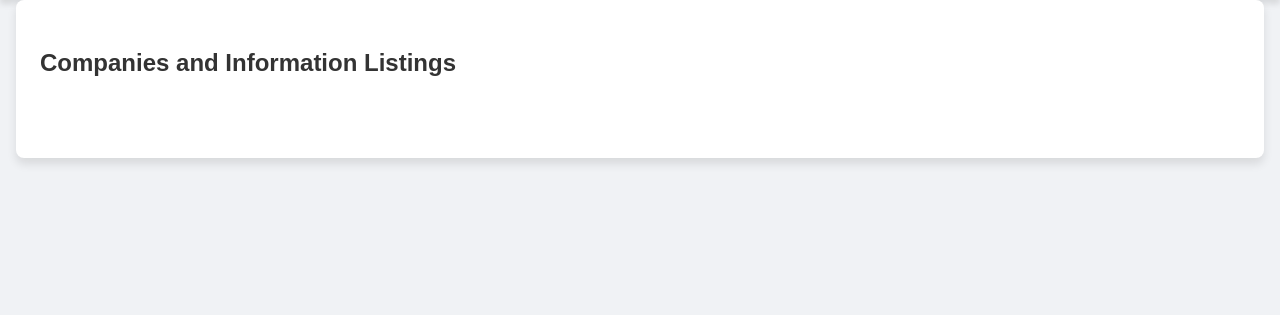
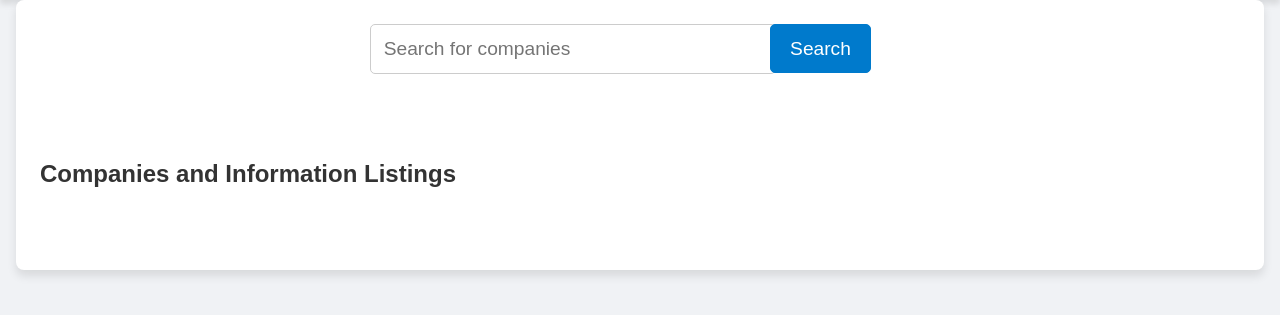
Before and after one commit to Hsiu727/DBMS_team16_Fianl_Project, a Flask app: page /company in a window 1280 px wide. Shown: the part 242-557 px from the top of the page. Run offline with Flask 3, Linux system fonts and the light colour scheme; data that the repository does not hold is empty.

Commit message:
2024/12/25

```diff
--- a/templates/company_page.html
+++ b/templates/company_page.html
@@ -54,6 +54,40 @@
             background: white;
             border-radius: 8px;
             box-shadow: 0 6px 10px rgba(0, 0, 0, 0.1);
+        }
+
+        .search-bar {
+            display: flex;  /* Flexbox ensures the input and button are next to each other */
+            justify-content: center;  /* Centers them horizontally */
+            margin-bottom: 2rem;
+            width: 100%;  /* Ensure the search bar takes up the full width */
+        }
+
+        .search-bar input[type="text"] {
+            width: 70%;  /* Adjust width as needed */
+            padding: 0.8rem;  /* Increase padding for better spacing */
+            font-size: 1.2rem;
+            border: 1px solid #ccc;
+            border-radius: 5px;
+        }
+
+        .search-bar button {
+            padding: 0.8rem 1.2rem;
+            font-size: 1.2rem;
+            background: #007acc;
+            color: white;
+            border: 1px solid #007acc;
+            cursor: pointer;
+            border-radius: 5px;
+            margin-left: 10rem;  /* Adds space between input and button */
+
+            position: relative;
+            top: -50px;
+            left: 240px;
+        }
+
+        .search-bar button:hover {
+            background: #005f99;
         }
 
         .job-listings {
@@ -116,6 +150,12 @@
         <a href="{{url_for('view_cart')}}">Shopping cart</a>
     </nav>
     <div class="container">
+        <div class="search-bar">
+            <form method="GET" action="{{ url_for('company') }}">
+                <input type="text" name="search_query" placeholder="Search for companies">
+                <button type="submit">Search</button>
+            </form>
+        </div>
         <h2>Companies and Information Listings</h2>
         <div class="job-listings">
             {% for job in jobs %}
```
